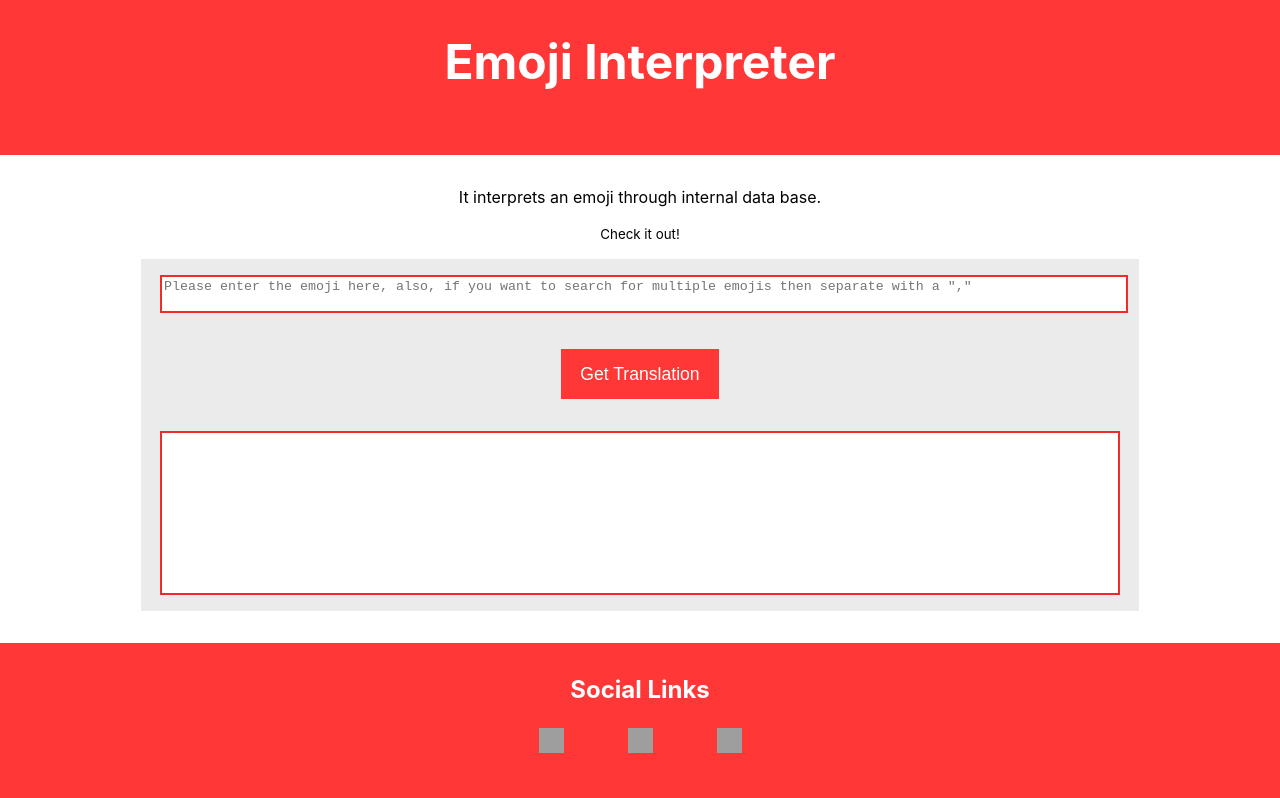
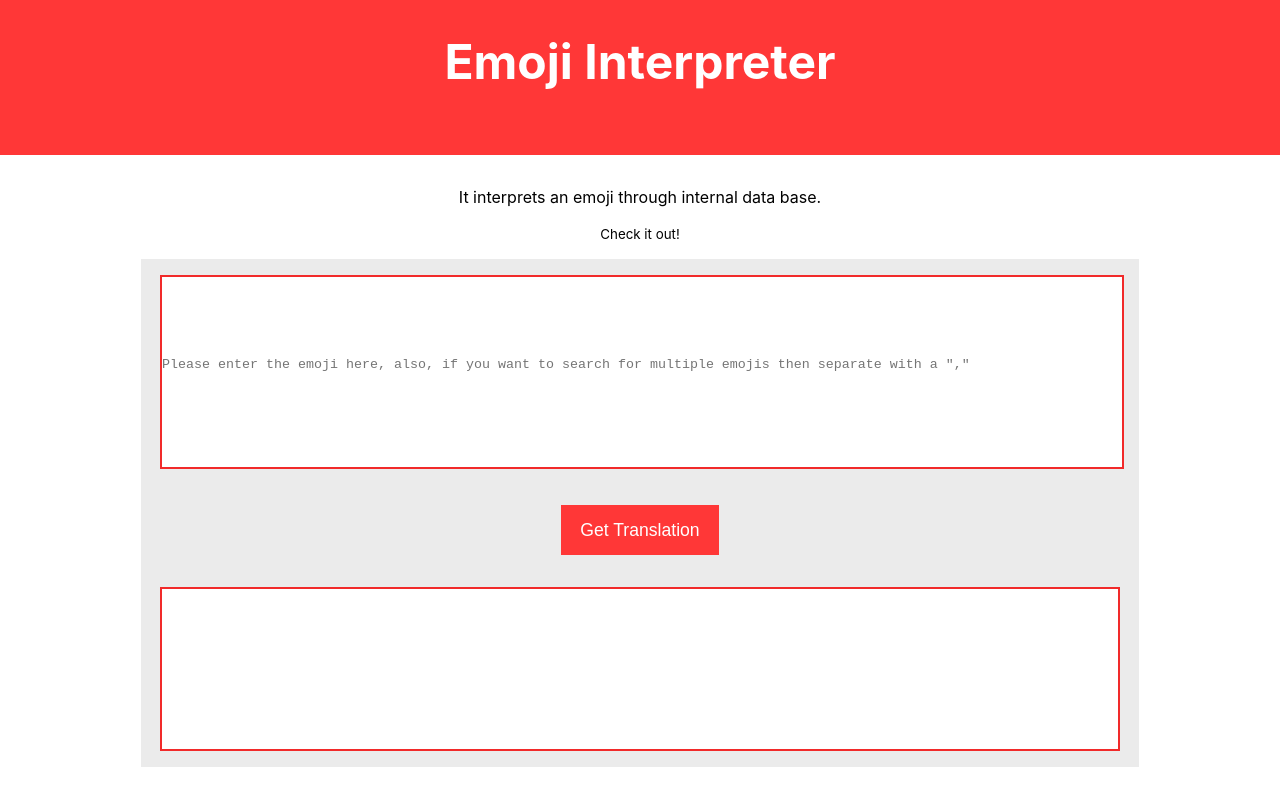
Before and after one commit to AbhijeetSingla/emoji-interpreter, a React (Create React App) app: page / in a window 1280 px wide. Shown: the top 798 px of the page. Built offline with nearby package versions, Linux system fonts and the light colour scheme; grey boxes are pictures that could not be loaded.

Commit message:
fix: text area padding

```diff
--- a/src/App.css
+++ b/src/App.css
@@ -248,6 +248,11 @@ button + button {
   resize: none;
   background-color: var(--bg-color);
   color: var(--blog-card-text-color);
+  padding-inline-start: 0;
+  padding-inline-end : 0;
+  padding-block-start : 5rem;
+  padding-block-end : 5rem;
+  /* text-align: center; */
 }
 
 #generatebuttondiv {
```
